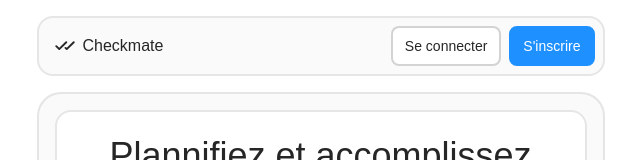
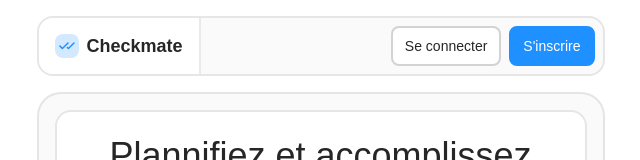
Before and after one commit to ColinEspinas/nest-vue-todo, a Vue app in the folder apps/web/: page / in a window 1280 px wide. Shown: the top 160 px of the page, without its empty margins (312-952 px from the left). Built offline with nearby package versions, Linux system fonts and the light colour scheme; no server answers.

Commit message:
feat: updated logo on landing

```diff
--- /dev/null
+++ b/apps/web/src/components/app/app-logo.vue
@@ -0,0 +1,48 @@
+<script setup lang="ts">
+import { Icon } from '@iconify/vue';
+
+interface Props {
+  /** Size of the icon in pixels */
+  size?: number;
+  /** Whether to show the text label */
+  showText?: boolean;
+  /** Size variant */
+  variant?: 'sm' | 'md' | 'lg';
+}
+
+withDefaults(defineProps<Props>(), {
+  size: 16,
+  showText: true,
+  variant: 'md',
+});
+
+const sizeClasses = {
+  sm: {
+    icon: 'w-3 h-3',
+    text: 'text-sm',
+    padding: 'p-0.5',
+  },
+  md: {
+    icon: 'w-4 h-4',
+    text: 'text-lg',
+    padding: 'p-1',
+  },
+  lg: {
+    icon: 'w-5 h-5',
+    text: 'text-xl',
+    padding: 'p-1.5',
+  },
+};
+</script>
+
+<template>
+  <div class="flex items-center justify-center gap-2 font-medium">
+    <div
+      class="flex items-center justify-center rounded-lg bg-accent/20"
+      :class="sizeClasses[variant].padding"
+    >
+      <Icon icon="ph:checks-bold" :class="sizeClasses[variant].icon" class="text-accent" />
+    </div>
+    <p v-if="showText" class="font-bold" :class="sizeClasses[variant].text">Checkmate</p>
+  </div>
+</template>
--- a/apps/web/src/components/app/app-navbar.vue
+++ b/apps/web/src/components/app/app-navbar.vue
@@ -3,8 +3,8 @@ import { useRouter } from 'vue-router';
 import { storeToRefs } from 'pinia';
 import { useAuthStore } from '@/stores/auth';
 import UiButton from '../ui/ui-button.vue';
+import AppLogo from './app-logo.vue';
 import Avatar from 'vue-boring-avatars';
-import { Icon } from '@iconify/vue';
 
 const router = useRouter();
 const { logout } = useAuthStore();
@@ -18,9 +18,11 @@ const logoutHandler = () => {
 
 <template>
   <header
-    class="flex justify-between items-center bg-base-200/50 border-2 border-base-300 p-2 rounded-2xl"
+    class="flex justify-between items-stretch bg-base-200/50 border-2 border-base-300 rounded-2xl overflow-hidden"
   >
-    <div class="flex gap-2 items-center">
+    <div
+      class="flex gap-2 items-center bg-base-100 px-4 py-2 border-r-2 border-base-content-100/10"
+    >
       <template v-if="isAuthenticated && user">
         <Avatar :name="user?.email || 'User'" :size="36" variant="marble" />
         <div>
@@ -29,13 +31,12 @@ const logoutHandler = () => {
         </div>
       </template>
       <template v-else>
-        <RouterLink to="/" class="flex items-center gap-2 font-medium ml-1">
-          <Icon icon="ph:checks-bold" class="w-5 h-5 text-base-content-100 ml-1" />
-          <p>Checkmate</p>
+        <RouterLink to="/" class="flex items-center gap-2 font-medium">
+          <AppLogo variant="md" />
         </RouterLink>
       </template>
     </div>
-    <div class="flex gap-2">
+    <div class="flex gap-2 p-2">
       <template v-if="isAuthenticated">
         <UiButton
           @click="logoutHandler"
--- a/apps/web/src/components/app/app-sidebar.vue
+++ b/apps/web/src/components/app/app-sidebar.vue
@@ -7,6 +7,7 @@ import { useAuthStore } from '@/stores/auth';
 import { useTagsStore } from '@/stores/tags';
 import { DEFAULT_TAG_COLOR, getRandomTagColor } from '@/config/tag-colors';
 import UiButton from '../ui/ui-button.vue';
+import AppLogo from './app-logo.vue';
 import Avatar from 'vue-boring-avatars';
 import { Icon } from '@iconify/vue';
 
@@ -103,10 +104,7 @@ watch(
     <div
       class="flex items-center justify-center gap-2 font-medium p-4 bg-base-100 border-b-2 border-base-content-100/10 flex-shrink-0"
     >
-      <div class="flex items-center justify-center p-1 rounded-lg bg-accent/20">
-        <Icon icon="ph:checks-bold" class="w-4 h-4 text-accent" />
-      </div>
-      <p class="text-lg font-bold">Checkmate</p>
+      <AppLogo variant="md" />
     </div>
 
     <!-- Scrollable Navigation -->
```
